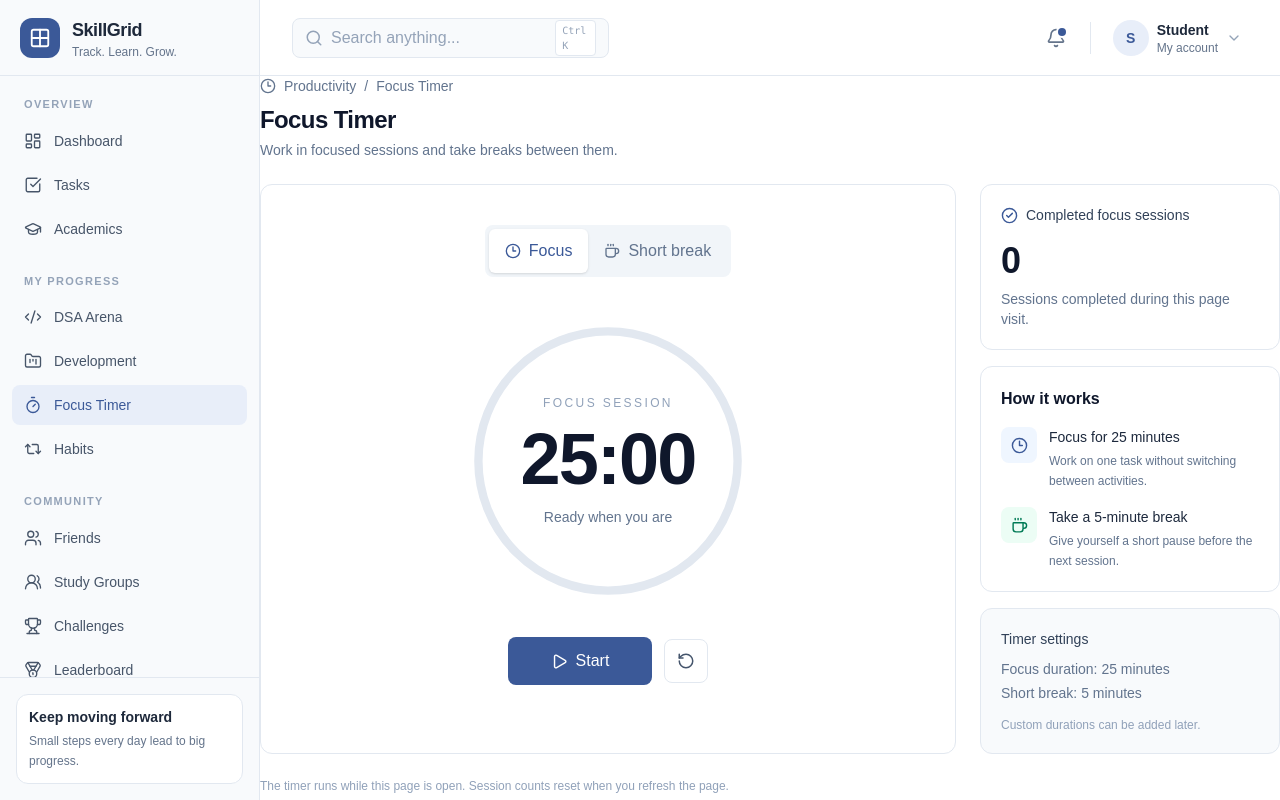
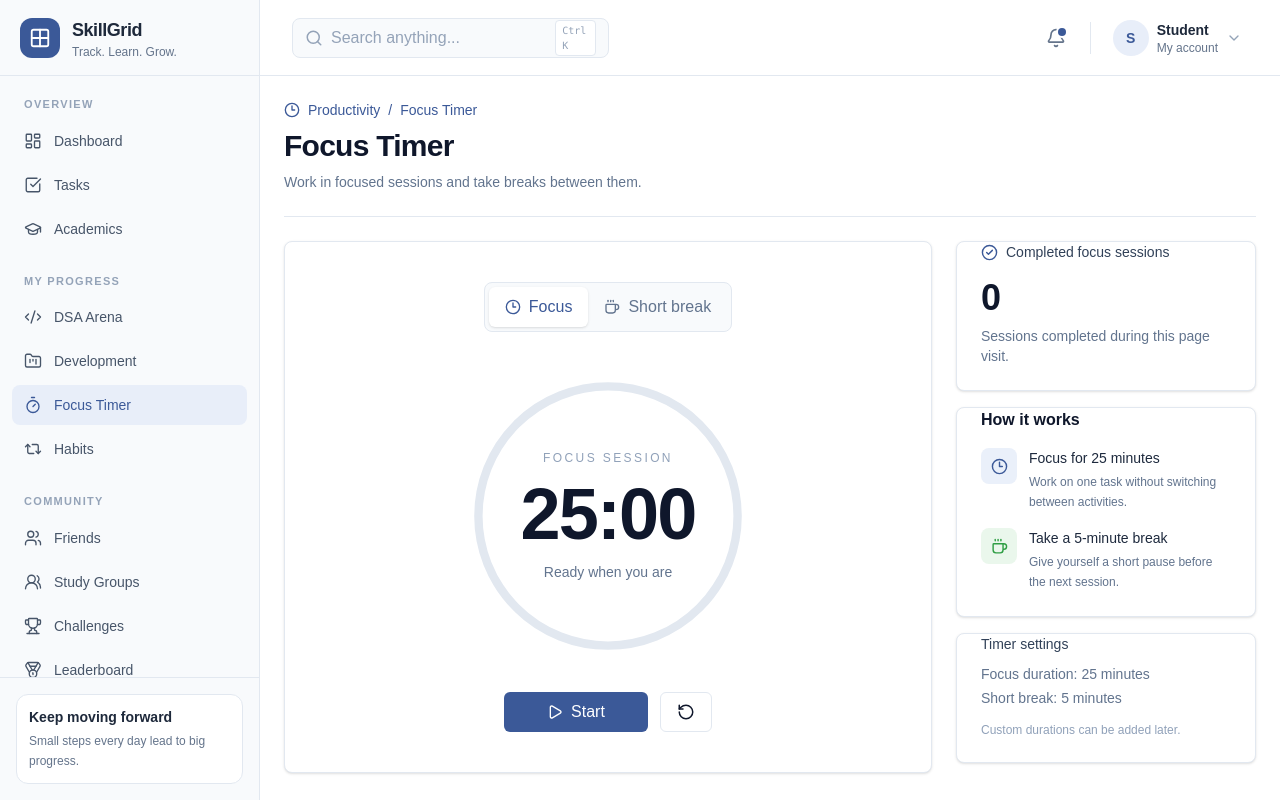
Before and after one commit to thiteswapnil1212-hue/skillGrid, a Next.js app in the folder skillgrid-app/: page /focus-timer in a window 1280 px wide. Built offline with nearby package versions, Linux system fonts and the light colour scheme.

Commit message:
feat: redesign focus timer page UI

```diff
--- a/skillgrid-app/src/app/focus-timer/page.tsx
+++ b/skillgrid-app/src/app/focus-timer/page.tsx
@@ -1,4 +1,3 @@
-
 "use client";
 
 import { useEffect, useState } from "react";
@@ -10,6 +9,8 @@ import {
   Coffee,
   CheckCircle2,
 } from "lucide-react";
+import { Button } from "@/components/ui/Button";
+import { Card, CardContent, CardHeader, CardTitle } from "@/components/ui/Card";
 
 type TimerMode = "focus" | "break";
 
@@ -68,45 +69,42 @@ export default function FocusTimerPage() {
   }
 
   return (
-    <div className="mx-auto w-full max-w-7xl space-y-6">
-      <div>
-        <div className="flex items-center gap-2 text-sm text-slate-500">
+    <main className="mx-auto w-full max-w-7xl space-y-6 p-6">
+      <section className="border-b border-slate-200 pb-6">
+        <div className="flex items-center gap-2 text-sm font-medium text-primary">
           <Clock3 size={16} />
           <span>Productivity</span>
           <span>/</span>
           <span>Focus Timer</span>
         </div>
-
-        <h1 className="mt-2 text-2xl font-semibold tracking-tight text-slate-900">
+        <h1 className="mt-2 text-2xl font-semibold tracking-tight text-slate-900 sm:text-3xl">
           Focus Timer
         </h1>
-
-        <p className="mt-1 text-sm text-slate-500">
+        <p className="mt-2 text-sm text-slate-500">
           Work in focused sessions and take breaks between them.
         </p>
-      </div>
+      </section>
 
       <div className="grid gap-6 lg:grid-cols-[1fr_300px]">
-        <section className="rounded-xl border border-slate-200 bg-white p-6 sm:p-10">
+        <Card className="p-6 sm:p-10">
           <div className="flex justify-center">
-            <div className="inline-flex rounded-lg bg-slate-100 p-1">
+            <div className="inline-flex rounded-lg border border-slate-200 bg-slate-50 p-1">
               <button
                 onClick={() => switchMode("focus")}
-                className={`inline-flex items-center gap-2 rounded-md px-4 py-2.5 text-sm font-medium transition ${
+                className={`inline-flex items-center gap-2 rounded-md px-4 py-2 text-sm font-medium transition ${
                   mode === "focus"
-                    ? "bg-white text-[#3B5998] shadow-sm"
+                    ? "bg-white text-primary shadow-sm"
                     : "text-slate-500 hover:text-slate-900"
                 }`}
               >
                 <Clock3 size={16} />
                 Focus
               </button>
-
               <button
                 onClick={() => switchMode("break")}
-                className={`inline-flex items-center gap-2 rounded-md px-4 py-2.5 text-sm font-medium transition ${
+                className={`inline-flex items-center gap-2 rounded-md px-4 py-2 text-sm font-medium transition ${
                   mode === "break"
-                    ? "bg-white text-[#3B5998] shadow-sm"
+                    ? "bg-white text-primary shadow-sm"
                     : "text-slate-500 hover:text-slate-900"
                 }`}
               >
@@ -123,27 +121,15 @@ export default function FocusTimerPage() {
                 className="absolute inset-0 h-full w-full -rotate-90"
                 aria-hidden="true"
               >
+                <circle cx="120" cy="120" r="108" fill="none" stroke="#E2E8F0" strokeWidth="7" />
                 <circle
-                  cx="120"
-                  cy="120"
-                  r="108"
-                  fill="none"
-                  stroke="#E2E8F0"
-                  strokeWidth="7"
-                />
-                <circle
-                  cx="120"
-                  cy="120"
-                  r="108"
-                  fill="none"
-                  stroke="#3B5998"
+                  cx="120" cy="120" r="108" fill="none"
+                  className="text-primary transition-[stroke-dashoffset] duration-500"
+                  stroke="currentColor"
                   strokeWidth="7"
                   strokeLinecap="round"
                   strokeDasharray={2 * Math.PI * 108}
-                  strokeDashoffset={
-                    2 * Math.PI * 108 * (1 - progress / 100)
-                  }
-                  className="transition-[stroke-dashoffset] duration-500"
+                  strokeDashoffset={2 * Math.PI * 108 * (1 - progress / 100)}
                 />
               </svg>
 
@@ -151,14 +137,9 @@ export default function FocusTimerPage() {
                 <p className="text-xs font-medium uppercase tracking-[0.2em] text-slate-400">
                   {mode === "focus" ? "Focus session" : "Short break"}
                 </p>
-
-                <p
-                  className="mt-3 text-6xl font-semibold tabular-nums tracking-tight text-slate-900 sm:text-7xl"
-                  aria-live="off"
-                >
+                <p className="mt-3 text-6xl font-semibold tabular-nums tracking-tight text-slate-900 sm:text-7xl" aria-live="off">
                   {minutes}:{seconds}
                 </p>
-
                 <p className="mt-3 text-sm text-slate-500">
                   {isRunning
                     ? "Stay focused"
@@ -170,114 +151,92 @@ export default function FocusTimerPage() {
             </div>
 
             <div className="mt-8 flex items-center gap-3">
-              <button
+              <Button
                 onClick={() => setIsRunning((running) => !running)}
                 disabled={remaining === 0}
-                className="inline-flex min-w-36 items-center justify-center gap-2 rounded-lg bg-[#3B5998] px-6 py-3 text-sm font-medium text-white transition hover:bg-[#304b85] disabled:cursor-not-allowed disabled:opacity-50"
+                className="min-w-36 gap-2"
               >
-                {isRunning ? <Pause size={17} /> : <Play size={17} />}
+                {isRunning ? <Pause size={16} /> : <Play size={16} />}
                 {isRunning ? "Pause" : "Start"}
-              </button>
-
-              <button
-                onClick={resetTimer}
-                aria-label="Reset timer"
-                className="inline-flex items-center justify-center rounded-lg border border-slate-200 p-3 text-slate-600 transition hover:bg-slate-50"
-              >
+              </Button>
+              <Button variant="outline" onClick={resetTimer} className="px-3">
                 <RotateCcw size={18} />
-              </button>
+              </Button>
             </div>
 
             {remaining === 0 && (
               <div className="mt-6 flex flex-col items-center gap-3 text-center">
-                <div className="inline-flex items-center gap-2 text-sm font-medium text-emerald-700">
+                <div className="inline-flex items-center gap-2 text-sm font-medium text-success">
                   <CheckCircle2 size={18} />
-                  {mode === "focus"
-                    ? "Focus session completed"
-                    : "Break completed"}
+                  {mode === "focus" ? "Focus session completed" : "Break completed"}
                 </div>
-
-                <button
-                  onClick={() =>
-                    switchMode(mode === "focus" ? "break" : "focus")
-                  }
-                  className="rounded-lg border border-slate-200 px-4 py-2 text-sm font-medium text-slate-700 transition hover:bg-slate-50"
+                <Button
+                  variant="outline"
+                  size="sm"
+                  onClick={() => switchMode(mode === "focus" ? "break" : "focus")}
                 >
                   {mode === "focus" ? "Start a short break" : "Back to focus"}
-                </button>
+                </Button>
               </div>
             )}
           </div>
-        </section>
+        </Card>
 
         <aside className="space-y-4">
-          <div className="rounded-xl border border-slate-200 bg-white p-5">
+          <Card>
+            <CardContent className="p-5">
               <div className="flex items-center gap-2 text-sm font-medium text-slate-700">
-              <CheckCircle2 size={17} className="text-[#3B5998]" />
+                <CheckCircle2 size={17} className="text-primary" />
                 Completed focus sessions
               </div>
+              <p className="mt-4 text-4xl font-semibold text-slate-900">{completedSessions}</p>
+              <p className="mt-2 text-sm text-slate-500">Sessions completed during this page visit.</p>
+            </CardContent>
+          </Card>
 
-            <p className="mt-4 text-4xl font-semibold text-slate-900">
-              {completedSessions}
-            </p>
-
-            <p className="mt-2 text-sm text-slate-500">
-              Sessions completed during this page visit.
-            </p>
-          </div>
-
-          <div className="rounded-xl border border-slate-200 bg-white p-5">
+          <Card>
+            <CardContent className="p-5">
               <h2 className="font-semibold text-slate-900">How it works</h2>
-
               <div className="mt-4 space-y-4">
                 <div className="flex gap-3">
-                <div className="flex h-9 w-9 shrink-0 items-center justify-center rounded-lg bg-blue-50 text-[#3B5998]">
+                  <div className="flex h-9 w-9 shrink-0 items-center justify-center rounded-lg bg-primary-light text-primary">
                     <Clock3 size={17} />
                   </div>
                   <div>
-                  <p className="text-sm font-medium text-slate-800">
-                    Focus for 25 minutes
-                  </p>
-                  <p className="mt-1 text-xs leading-5 text-slate-500">
-                    Work on one task without switching between activities.
-                  </p>
+                    <p className="text-sm font-medium text-slate-800">Focus for 25 minutes</p>
+                    <p className="mt-1 text-xs leading-5 text-slate-500">Work on one task without switching between activities.</p>
                   </div>
                 </div>
-
                 <div className="flex gap-3">
-                <div className="flex h-9 w-9 shrink-0 items-center justify-center rounded-lg bg-emerald-50 text-emerald-700">
+                  <div className="flex h-9 w-9 shrink-0 items-center justify-center rounded-lg bg-success-light text-success">
                     <Coffee size={17} />
                   </div>
                   <div>
-                  <p className="text-sm font-medium text-slate-800">
-                    Take a 5-minute break
-                  </p>
-                  <p className="mt-1 text-xs leading-5 text-slate-500">
-                    Give yourself a short pause before the next session.
-                  </p>
+                    <p className="text-sm font-medium text-slate-800">Take a 5-minute break</p>
+                    <p className="mt-1 text-xs leading-5 text-slate-500">Give yourself a short pause before the next session.</p>
                   </div>
                 </div>
               </div>
-          </div>
+            </CardContent>
+          </Card>
 
-          <div className="rounded-xl border border-slate-200 bg-slate-50 p-5">
+          <Card className="bg-slate-50">
+            <CardContent className="p-5">
               <p className="text-sm font-medium text-slate-700">Timer settings</p>
               <p className="mt-2 text-sm leading-6 text-slate-500">
                 Focus duration: 25 minutes
                 <br />
                 Short break: 5 minutes
               </p>
-            <p className="mt-3 text-xs text-slate-400">
-              Custom durations can be added later.
-            </p>
-          </div>
+              <p className="mt-3 text-xs text-slate-400">Custom durations can be added later.</p>
+            </CardContent>
+          </Card>
         </aside>
       </div>
 
-      <p className="text-xs text-slate-400">
-        The timer runs while this page is open. Session counts reset when you
-        refresh the page.
+      <p className="text-xs text-center text-slate-400 pt-4">
+        The timer runs while this page is open. Session counts reset when you refresh the page.
       </p>
-    </div>
+    </main>
   );
 }
```
Lines whose indentation alone changed are shown as unchanged.
